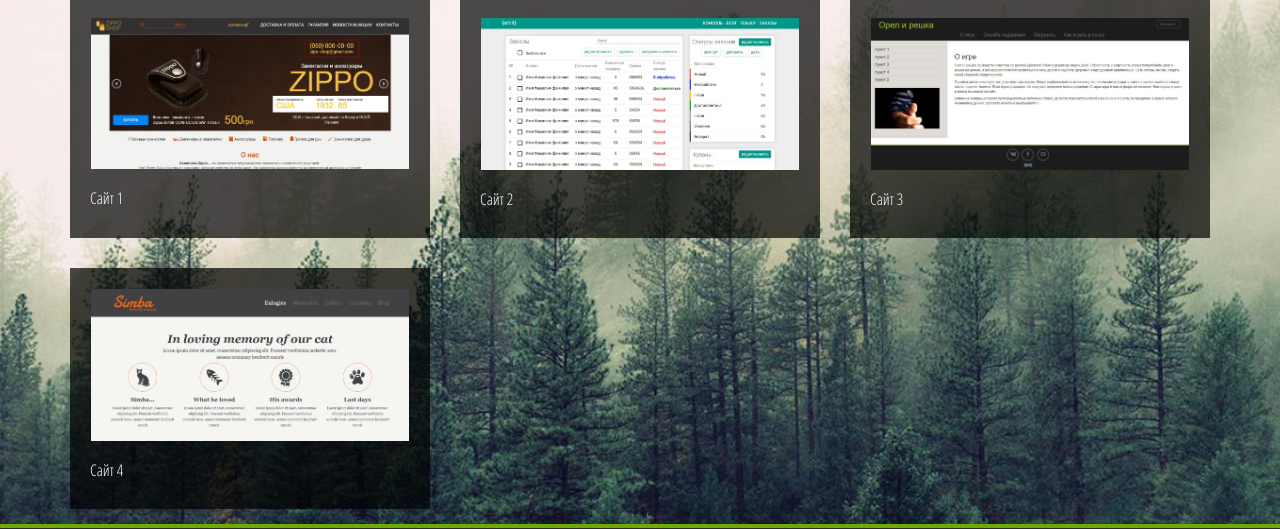
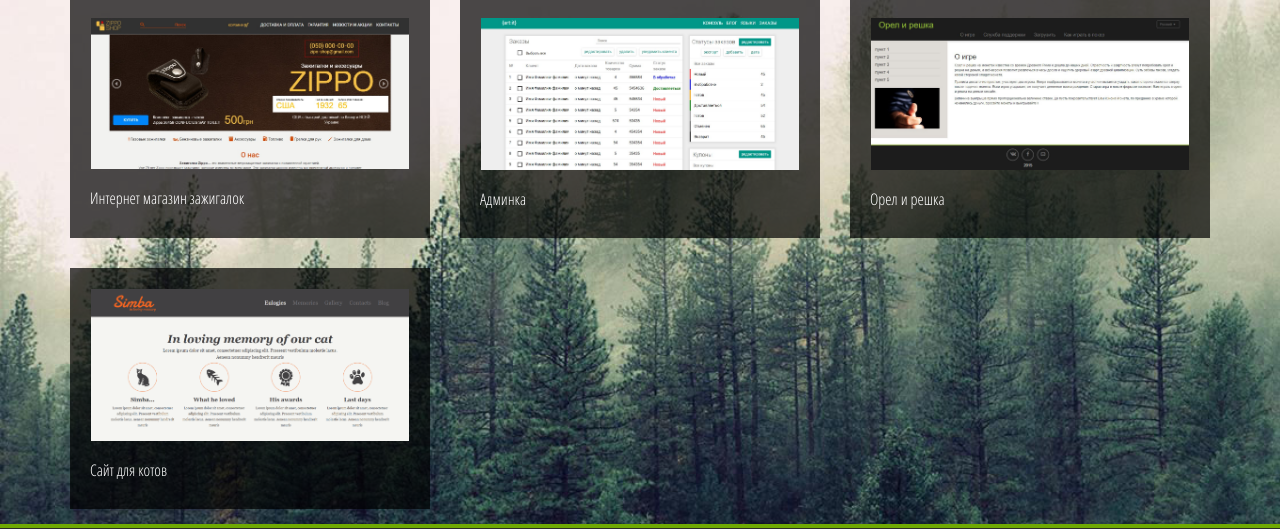
Before and after one commit to voron1989/voron1989.github.io, a plain HTML site: page index.html in a window 1280 px wide. Shown: the part 149-678 px from the top of the page. Drawn offline with nearby package versions, Linux system fonts and the light colour scheme.

Commit message:
Change projects names

```diff
--- a/index.html
+++ b/index.html
@@ -38,7 +38,7 @@
                         <article>
                             <a href="1site/index.html" target="_blank">
                                 <img src="img/site1.jpg" alt="альтернативный текст">
-                                <h3>Сайт 1</h3>
+                                <h3>Интернет магазин зажигалок</h3>
                             </a>
                         </article>
                     </div>
@@ -47,7 +47,7 @@
                         <article>
                             <a href="2site/index.html" target="_blank">
                                 <img src="img/site2.jpg" alt="альтернативный текст">
-                                <h3>Сайт 2</h3>
+                                <h3>Админка</h3>
                             </a>
                         </article>
                     </div>
@@ -56,7 +56,7 @@
                         <article>
                             <a href="3site/index.html" target="_blank">
                                 <img src="img/site3.jpg" alt="альтернативный текст">
-                                <h3>Сайт 3</h3>
+                                <h3>Орел и решка</h3>
                             </a>
                         </article>
                     </div>
@@ -65,7 +65,7 @@
                         <article>
                             <a href="4site/index.html" target="_blank">
                                 <img src="img/site4.jpg" alt="альтернативный текст">
-                                <h3>Сайт 4</h3>
+                                <h3>Сайт для котов</h3>
                             </a>
                         </article>
                     </div>
```
